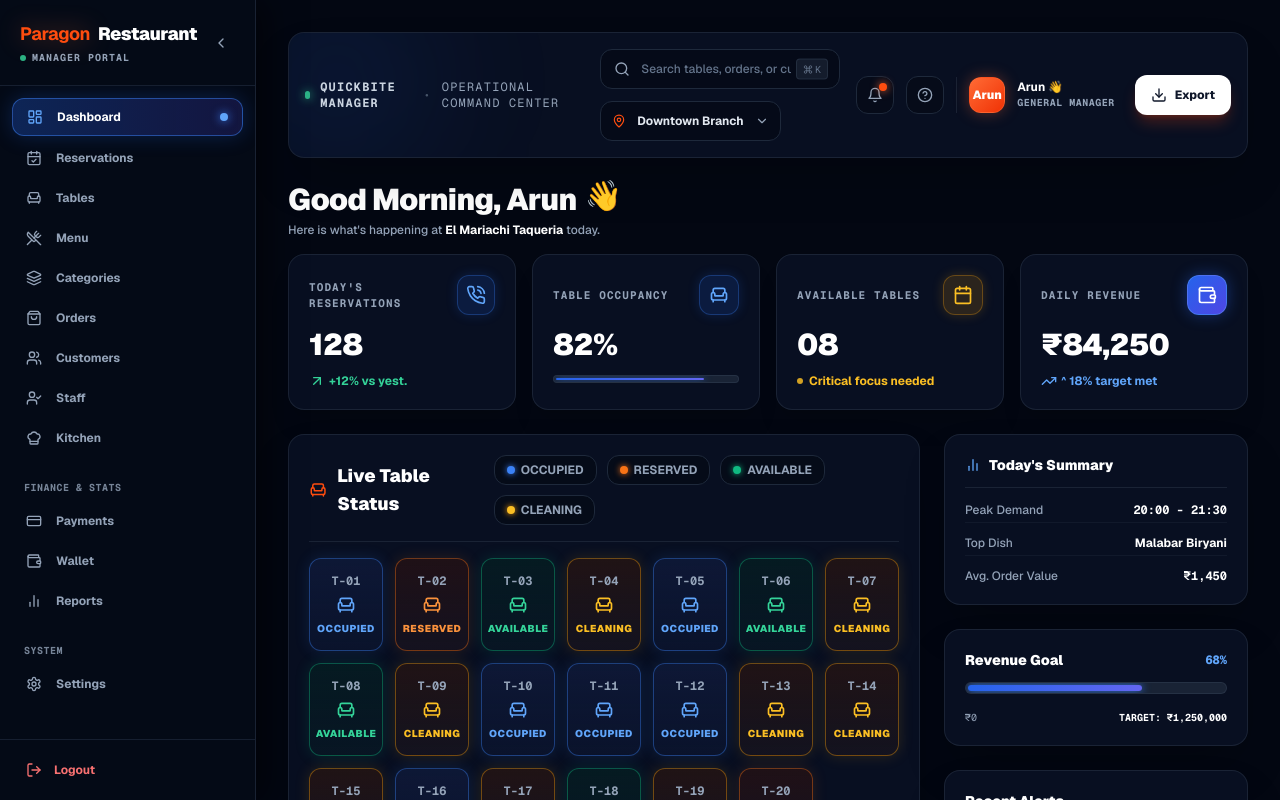
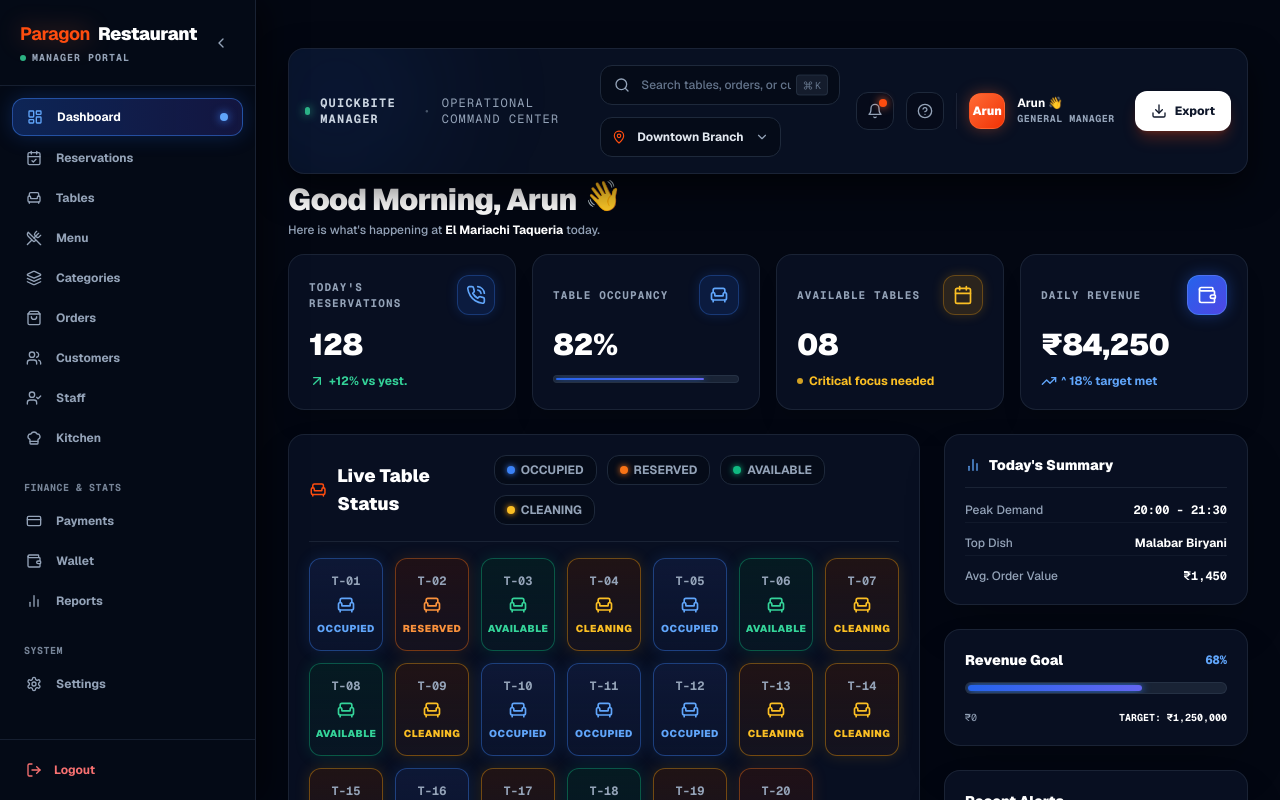
Before and after one commit to SidharthT-TechExpert/RWB_Project, a Next.js app in the folder apps/web/: page /dashboard in a window 1280 px wide. Shown: the top 800 px of the page. Built offline with nearby package versions, Linux system fonts and the light colour scheme; no server answers.

Commit message:
style(dashboard): make Operational Command Bar header sticky with glassmorphic blur

```diff
--- a/apps/web/src/app/(dashboard)/dashboard/page.tsx
+++ b/apps/web/src/app/(dashboard)/dashboard/page.tsx
@@ -121,8 +121,8 @@ export default function DashboardHomePage() {
   return (
     <div className="space-y-6 pb-12 font-sans select-none text-slate-100">
 
-      {/* ── TOP COMMAND BAR (Glassmorphism Header) ── */}
-      <div className="bg-[#091124]/90 backdrop-blur-2xl border border-slate-800/80 rounded-2xl p-4 shadow-2xl flex flex-col md:flex-row md:items-center justify-between gap-4 relative overflow-hidden">
+      {/* ── TOP COMMAND BAR (Sticky Glassmorphism Header) ── */}
+      <div className="sticky top-2 xs:top-3 sm:top-4 z-30 bg-[#091124]/95 backdrop-blur-2xl border border-slate-800/80 rounded-2xl p-4 shadow-[0_15px_35px_rgba(0,0,0,0.6)] flex flex-col md:flex-row md:items-center justify-between gap-4 relative overflow-hidden transition-all">
         {/* Subtle Ambient Radial Glow */}
         <div className="absolute -top-12 -left-12 w-48 h-48 bg-blue-600/10 rounded-full blur-3xl pointer-events-none" />
 
```
